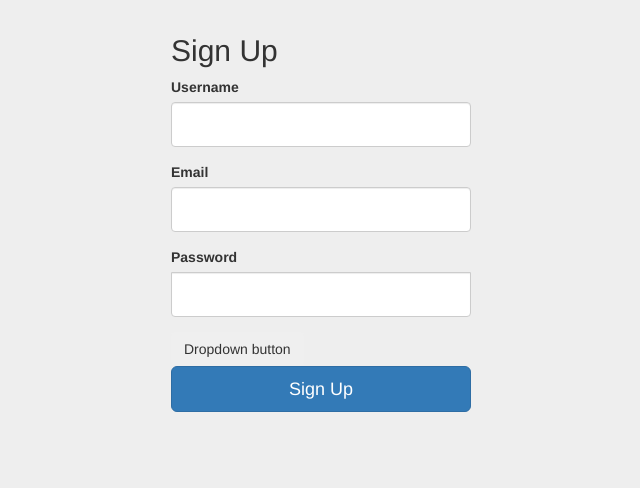
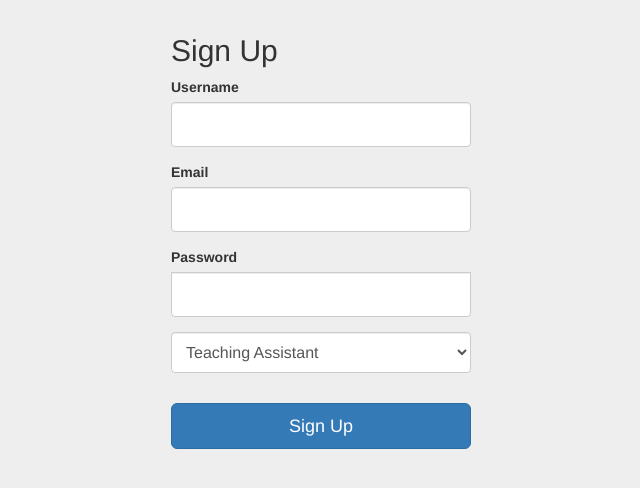
Before and after one commit to saahilp/eTimeCard, a Flask app: page /registration in a window 1280 px wide. Shown: the part 41-529 px from the top of the page, without its empty margins (319-959 px from the left). Run offline with Flask 2, Linux system fonts and the light colour scheme; some libraries are stand-ins or nearby versions.

Commit message:
Dropdown for type of account added

```diff
--- a/static/login.css
+++ b/static/login.css
@@ -47,3 +47,6 @@ body {
   margin-left: 420px;
   background-color: white;
 }
+ #signUpButton {
+   margin-top: 30px;
+ }
--- a/templates/registration.html
+++ b/templates/registration.html
@@ -19,16 +19,11 @@ Sign Up
     {{ wtf.form_field(form.username) }}
     {{ wtf.form_field(form.email) }}
     {{ wtf.form_field(form.password) }}
-    <div class="dropdown">
-      <button class="btn btn-secondary dropdown-toggle" type="button" id="dropdownMenuButton" data-toggle="dropdown" aria-haspopup="true" aria-expanded="false">
-        Dropdown button
-      </button>
-      <div class="dropdown-menu" aria-labelledby="dropdownMenuButton">
-        <a class="dropdown-item" href="#">Teaching Assistant</a>
-        <a class="dropdown-item" href="#">Instructor</a>
-      </div>
-    </div>
-    <button class="btn btn-lg btn-primary btn-block" type="submit">Sign Up</button>
+    <select class="form-control">
+          <option value="ta"> Teaching Assistant</option>
+          <option value="instructor"> Instructor </option>
+    </select>
+    <button class="btn btn-lg btn-primary btn-block" type="submit" id="signUpButton">Sign Up</button>
   </form>
 
 </div> <!-- /container -->
```
